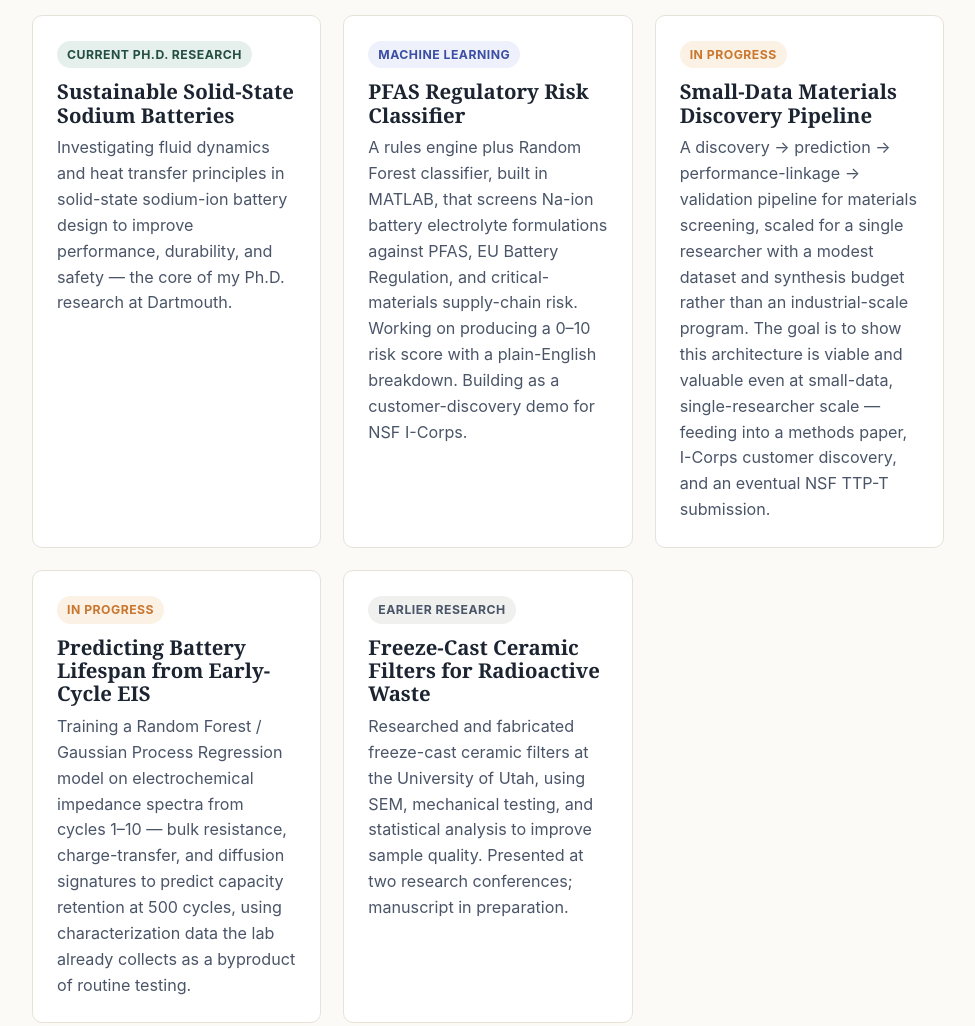
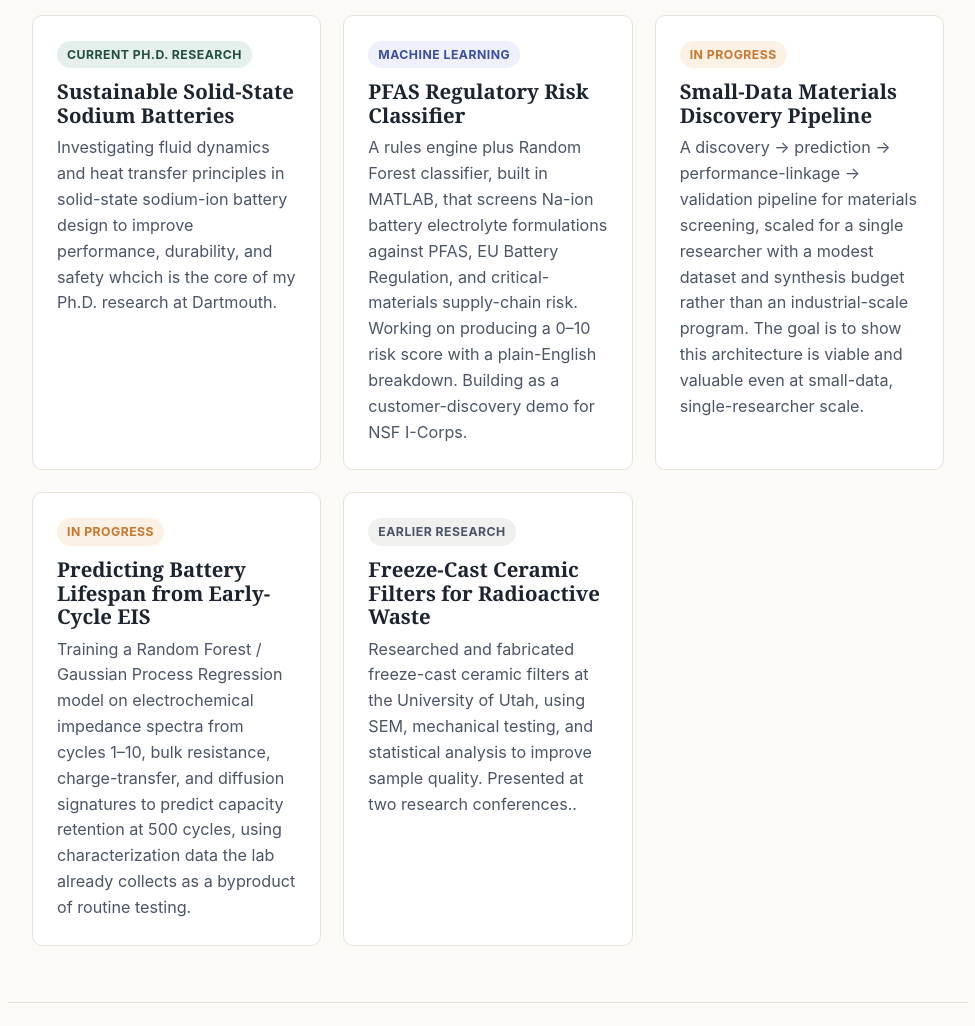
Before and after one commit to sfreitas1118/sfreitas1118.github.io, a plain HTML site: page index.html in a window 1280 px wide. Shown: the part 1280-2306 px from the top of the page, without its empty margins (152-1127 px from the left). Drawn offline with Linux system fonts and the light colour scheme.

Commit message:
Update index.html

```diff
--- a/index.html
+++ b/index.html
@@ -46,7 +46,7 @@
     <div class="about-grid">
       <div class="about-text">
         <p>I'm a Ph.D. candidate in Materials Science &amp; Engineering at Dartmouth's Thayer School of Engineering, where I research sustainable solid-state sodium-ion batteries, applying engineering principles to improve battery performance, durability, and safety.</p>
-        <p>My background spans battery R&amp;D at Storagenergy Technologies, nuclear materials research at Lawrence Livermore National Laboratory, and ceramics processing at the University of Utah. I'm currently applying machine learning to materials screening and battery diagnostics, and working as a Sourcing Intern at Rhapsody Venture Partners and an NSF I-Corps Fellow — translating hard-science research into real-world ventures.</p>
+        <p>My background spans battery R&amp;D at Storagenergy Technologies, nuclear materials research at Lawrence Livermore National Laboratory, and ceramics processing at the University of Utah. I'm currently applying machine learning to materials screening and battery diagnostics, and working as a Sourcing Intern at Rhapsody Venture Partners and a Regional NSF I-Corps Fellow with the goal of translating hard-science research into real-world ventures.</p>
         <ul class="link-list">
           <li><a href="mailto:sierra.g.freitas.th@dartmouth.edu">sierra.g.freitas.th@dartmouth.edu</a></li>
           <li><a href="https://www.linkedin.com/in/sierra-freitas/" target="_blank" rel="noopener">LinkedIn</a></li>
@@ -87,7 +87,7 @@
       <article class="project-card">
         <span class="badge badge-current">Current Ph.D. Research</span>
         <h3>Sustainable Solid-State Sodium Batteries</h3>
-        <p>Investigating fluid dynamics and heat transfer principles in solid-state sodium-ion battery design to improve performance, durability, and safety — the core of my Ph.D. research at Dartmouth.</p>
+        <p>Investigating fluid dynamics and heat transfer principles in solid-state sodium-ion battery design to improve performance, durability, and safety whcich is the core of my Ph.D. research at Dartmouth.</p>
       </article>
 
       <article class="project-card">
@@ -99,19 +99,19 @@
       <article class="project-card">
         <span class="badge badge-progress">In Progress</span>
         <h3>Small-Data Materials Discovery Pipeline</h3>
-        <p>A discovery &rarr; prediction &rarr; performance-linkage &rarr; validation pipeline for materials screening, scaled for a single researcher with a modest dataset and synthesis budget rather than an industrial-scale program. The goal is to show this architecture is viable and valuable even at small-data, single-researcher scale — feeding into a methods paper, I-Corps customer discovery, and an eventual NSF TTP-T submission.</p>
+        <p>A discovery &rarr; prediction &rarr; performance-linkage &rarr; validation pipeline for materials screening, scaled for a single researcher with a modest dataset and synthesis budget rather than an industrial-scale program. The goal is to show this architecture is viable and valuable even at small-data, single-researcher scale.</p>
       </article>
 
       <article class="project-card">
         <span class="badge badge-progress">In Progress</span>
         <h3>Predicting Battery Lifespan from Early-Cycle EIS</h3>
-        <p>Training a Random Forest / Gaussian Process Regression model on electrochemical impedance spectra from cycles 1–10 — bulk resistance, charge-transfer, and diffusion signatures to predict capacity retention at 500 cycles, using characterization data the lab already collects as a byproduct of routine testing.</p>
+        <p>Training a Random Forest / Gaussian Process Regression model on electrochemical impedance spectra from cycles 1–10, bulk resistance, charge-transfer, and diffusion signatures to predict capacity retention at 500 cycles, using characterization data the lab already collects as a byproduct of routine testing.</p>
       </article>
 
       <article class="project-card">
         <span class="badge badge-earlier">Earlier Research</span>
         <h3>Freeze-Cast Ceramic Filters for Radioactive Waste</h3>
-        <p>Researched and fabricated freeze-cast ceramic filters at the University of Utah, using SEM, mechanical testing, and statistical analysis to improve sample quality. Presented at two research conferences; manuscript in preparation.</p>
+        <p>Researched and fabricated freeze-cast ceramic filters at the University of Utah, using SEM, mechanical testing, and statistical analysis to improve sample quality. Presented at two research conferences..</p>
       </article>
 
     </div>
```
